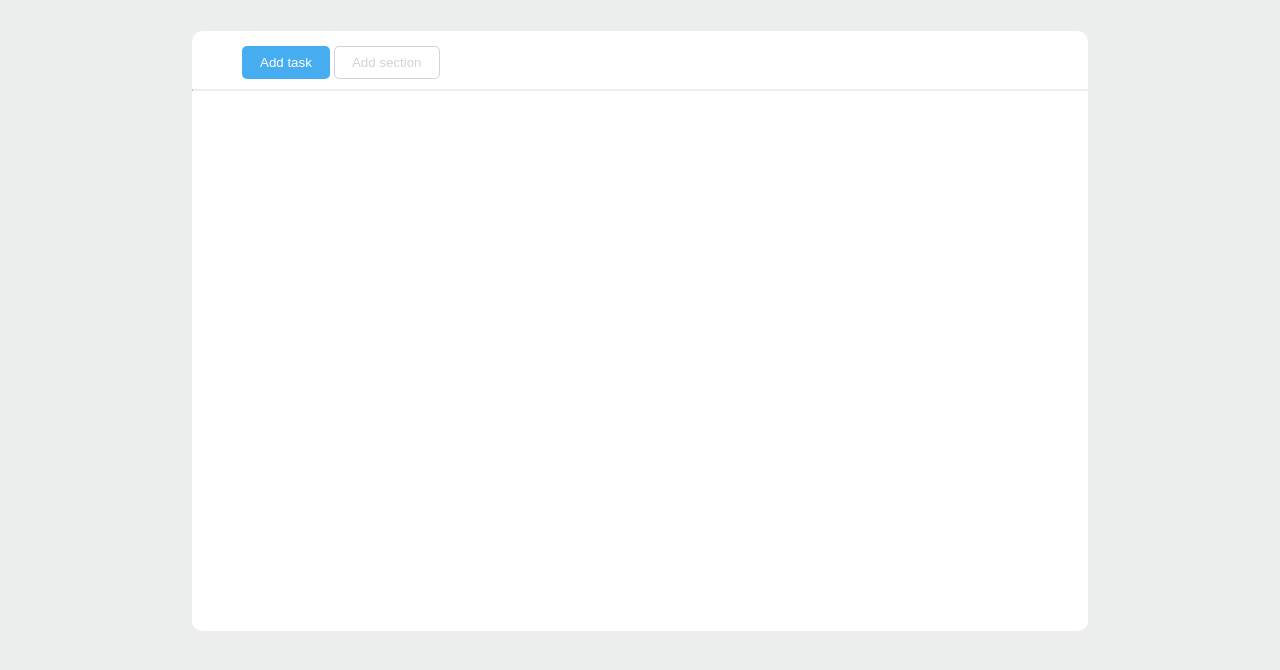
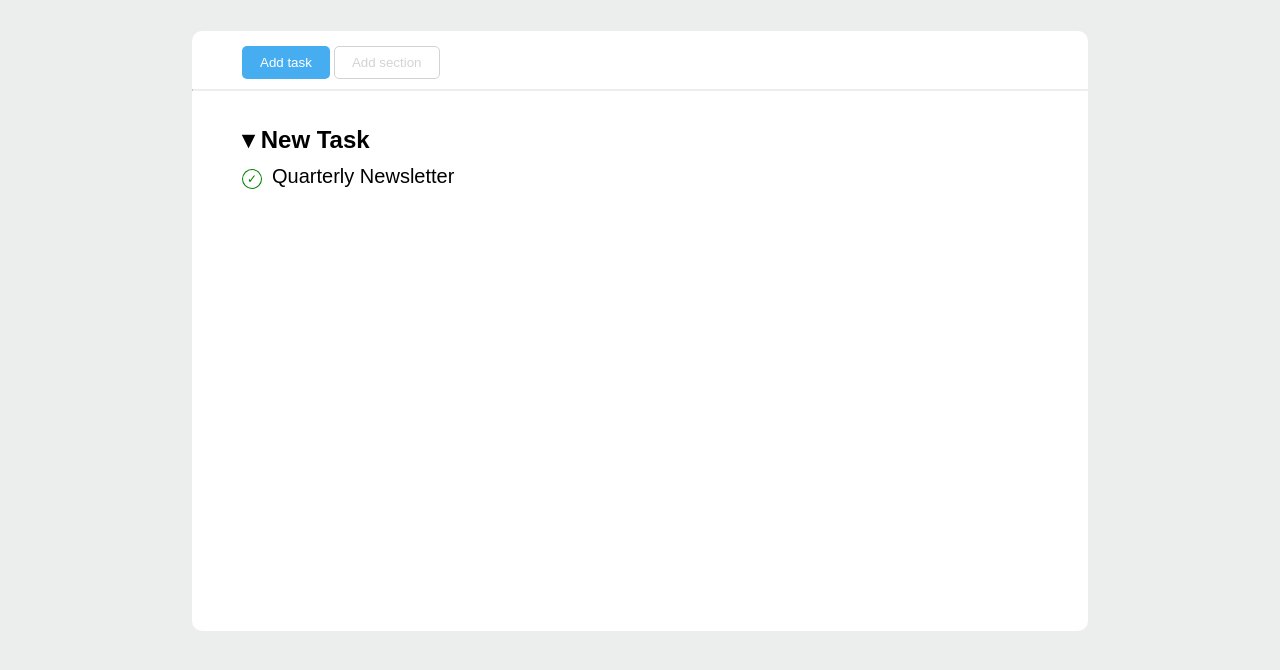
Before and after one commit to sophiamziou/html-css-toboolist, a plain HTML site: page index.html in a window 1280 px wide. Shown: the part 84-754 px from the top of the page. Drawn offline with Linux system fonts and the light colour scheme.

Commit message:
first list item done

```diff
--- a/css/style.css
+++ b/css/style.css
@@ -71,3 +71,26 @@ nav {
 hr {
     border-top: 1px solid rgb(236, 237, 237);
 }
+
+
+.lista {
+    padding-left: 50px;
+    padding-top: 35px;
+    font-family: sans-serif;
+}
+
+ul {
+    line-height: 45px;
+    list-style-type: none;
+    font-size: 20px;
+}
+
+li::before {
+    content: ' \2713';
+    color: green;
+    padding: 2px 4px;
+    border: 1px solid green;
+    border-radius: 50%;
+    margin-right: 10px;
+    font-size: 12px;
+}
--- a/index.html
+++ b/index.html
@@ -20,6 +20,13 @@
             <button id="white-button">Add section</button>
         </nav>
         <hr>
+        <div class="lista">
+            <h2>&#9662; New Task</h2>
+            <ul>
+                <li>Quarterly Newsletter</li>
+            </ul>
+
+        </div>
     </main>
 
 </body>
```
